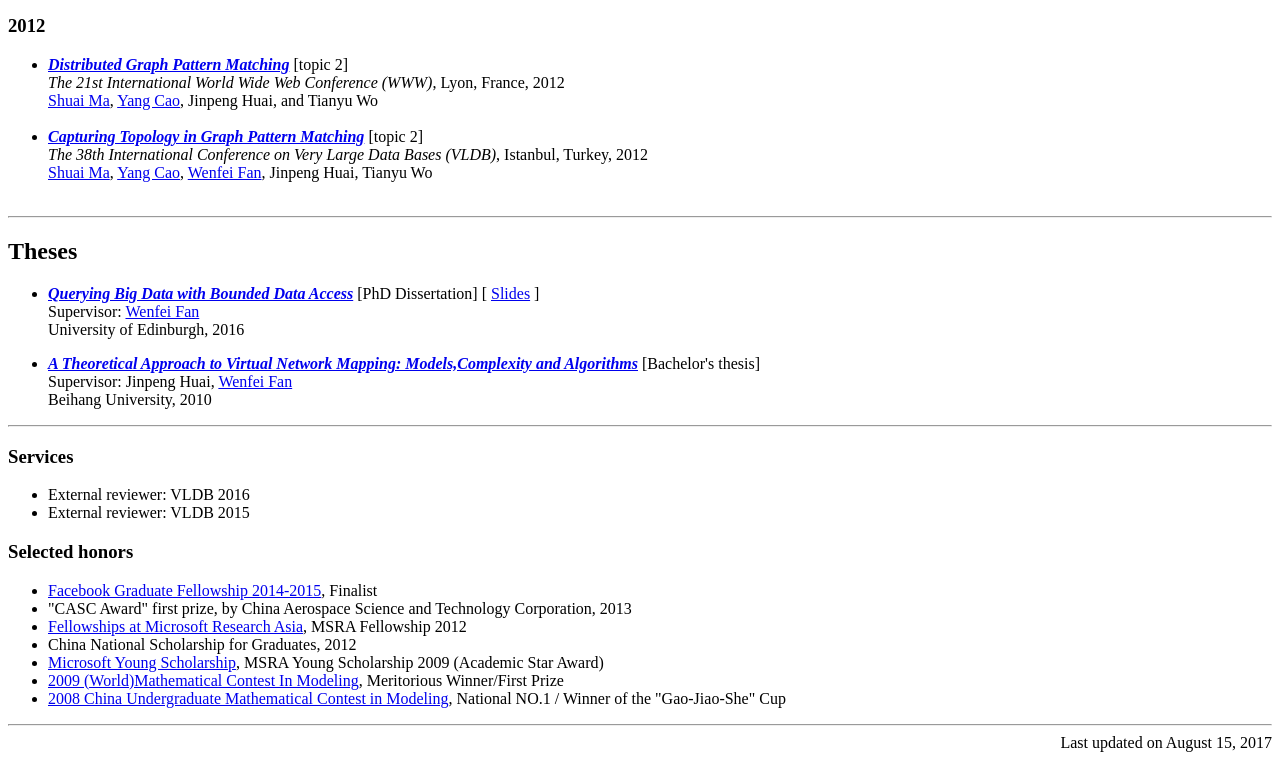
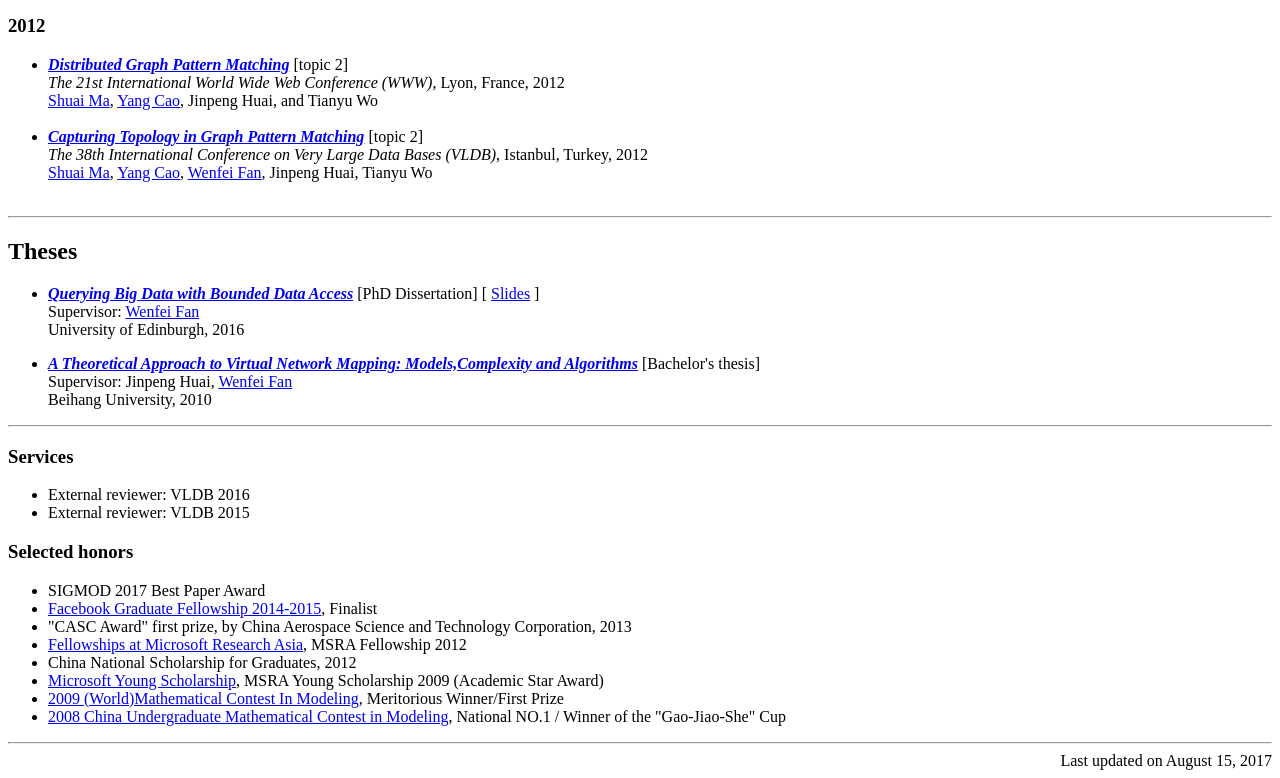
Before and after one commit to yang-cao/yang-cao.github.io, a plain HTML site: page index.html in a window 1280 px wide. Shown: the part 1863-2641 px from the top of the page. Drawn offline with Linux system fonts and the light colour scheme; a script that the page names is missing.

Commit message:
update honors

```diff
--- a/index.html
+++ b/index.html
@@ -398,6 +398,7 @@ Database Theory and Systems, especially:
 		<style>.A{text-decoration:none}</style>
 		<h3>Selected honors</h3>
         <ul>
+            <li>SIGMOD 2017 Best Paper Award</li>
             <li><!--font face="Arial"--><a href="https://www.facebook.com/notes/facebook-fellowship-program/announcing-the-facebook-graduate-fellowship-2014-2015-winners/1516002375292350">Facebook Graduate Fellowship 2014-2015</a>, Finalist<!--/font--></li>
 <li><a>"CASC Award" first prize, by China Aerospace Science and Technology Corporation, 2013</a></li>
                      <li><!--font face="Arial"--><a href="http://www.msra.cn/Articles/ArticleItem.aspx?Guid=22bf1497-6ffa-47aa-8158-41f8d3bc6c04">Fellowships at Microsoft Research Asia</a>, MSRA Fellowship 2012 <!--/font--></li>
```
